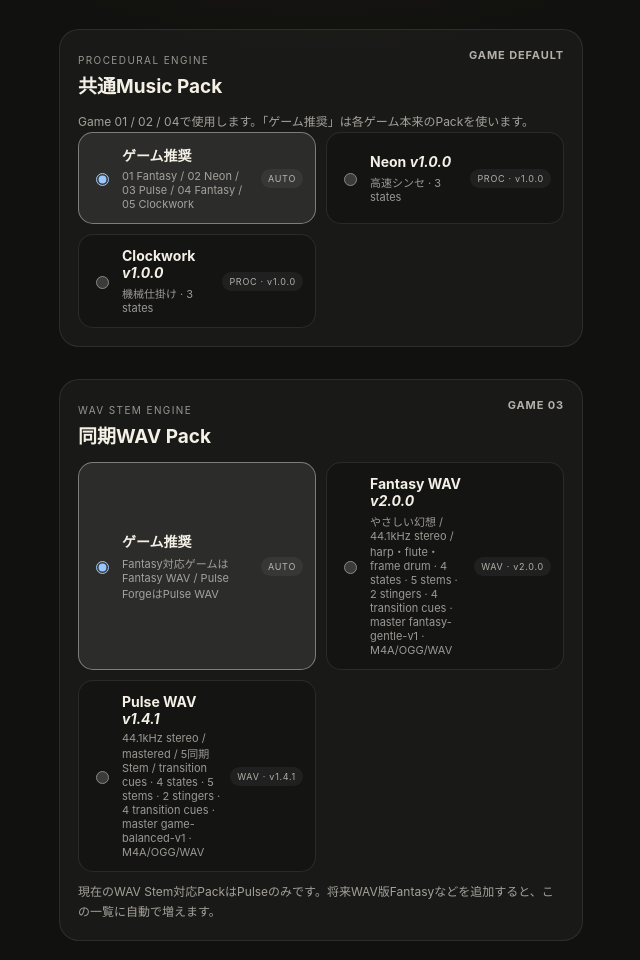
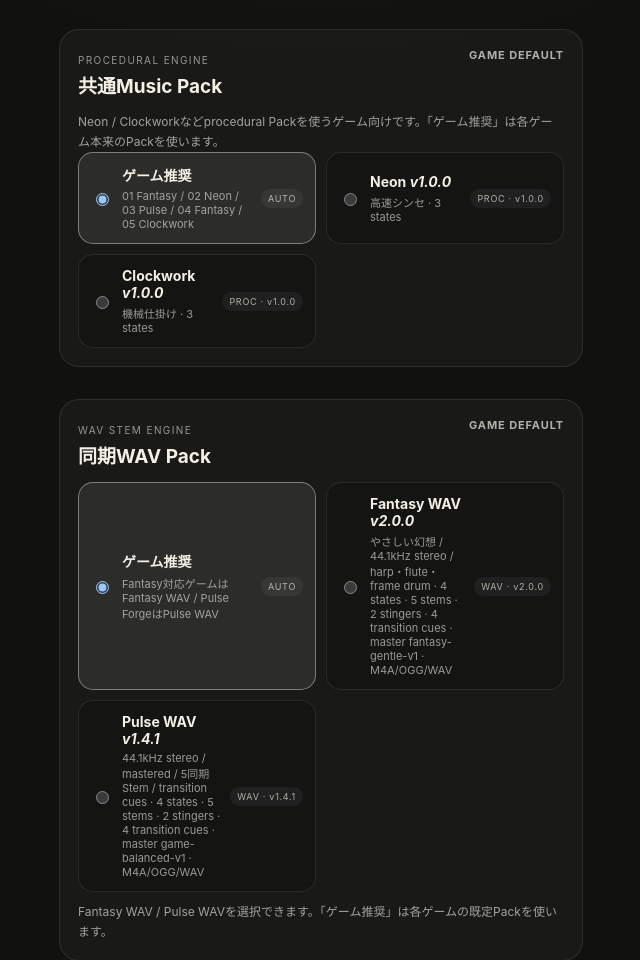
Before and after one commit to kameusagiyahoo/game_music, a plain HTML site: page settings/music/index.html in a window 1280 px wide. Shown: the part 411-1371 px from the top of the page, without its empty margins (319-959 px from the left). Drawn offline with Linux system fonts and the light colour scheme.

Commit message:
Show multiple wav-stem packs in Music Settings

```diff
--- a/settings/music/index.html
+++ b/settings/music/index.html
@@ -59,7 +59,7 @@
         </div>
         <strong id="proceduralSummary">AUTO</strong>
       </div>
-      <p class="settings-note">Game 01 / 02 / 04で使用します。「ゲーム推奨」は各ゲーム本来のPackを使います。</p>
+      <p class="settings-note">Neon / Clockworkなどprocedural Packを使うゲーム向けです。「ゲーム推奨」は各ゲーム本来のPackを使います。</p>
       <div id="proceduralPacks" class="registry-grid"></div>
     </section>
 
@@ -69,10 +69,10 @@
           <span class="settings-kicker">WAV STEM ENGINE</span>
           <h2>同期WAV Pack</h2>
         </div>
-        <strong>GAME 03</strong>
+        <strong id="wavSummary">GAME DEFAULT</strong>
       </div>
       <div id="wavPacks" class="registry-grid"></div>
-      <p class="settings-note">現在のWAV Stem対応PackはPulseのみです。将来WAV版Fantasyなどを追加すると、この一覧に自動で増えます。</p>
+      <p class="settings-note">Fantasy WAV / Pulse WAVを選択できます。「ゲーム推奨」は各ゲームの既定Packを使います。</p>
     </section>
 
     <section class="settings-card registry-info">
```
